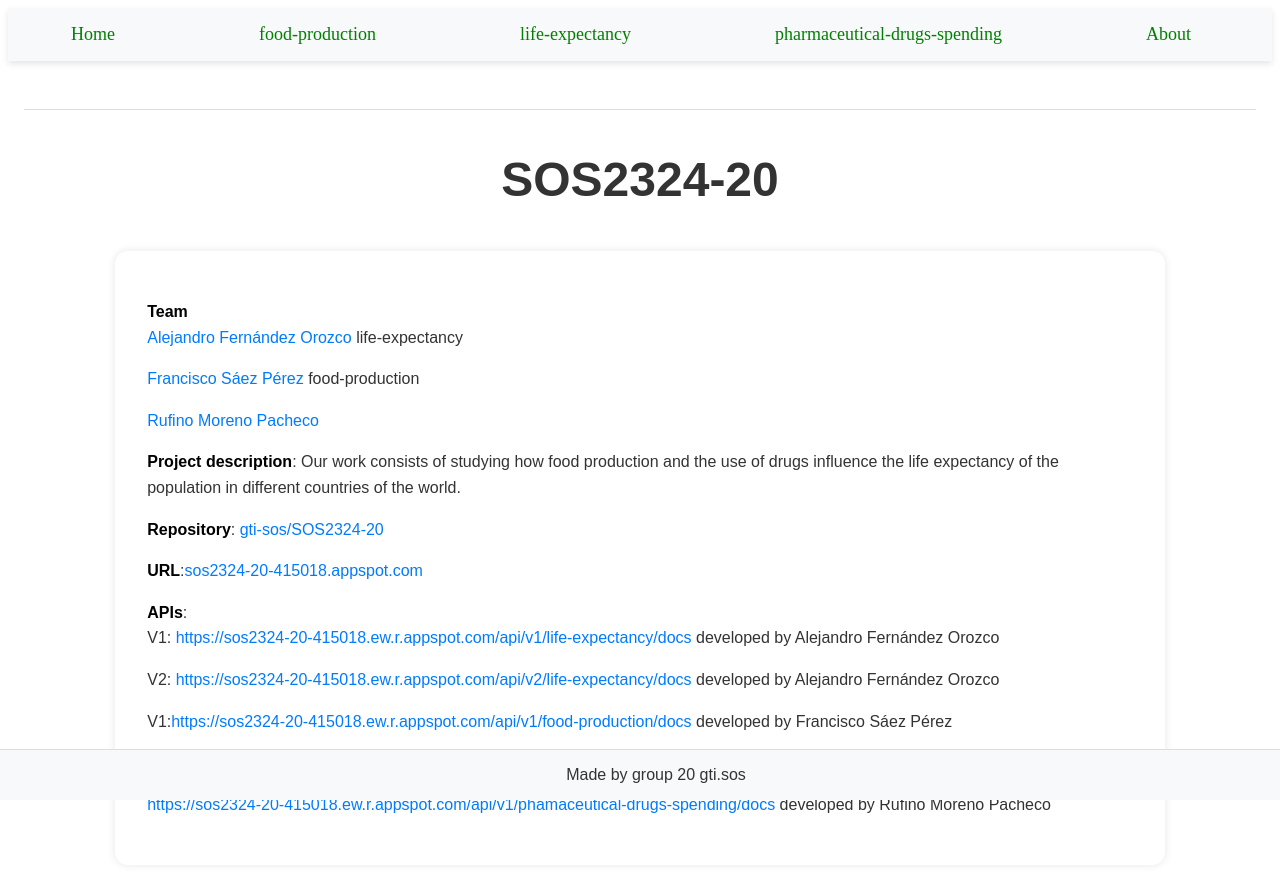
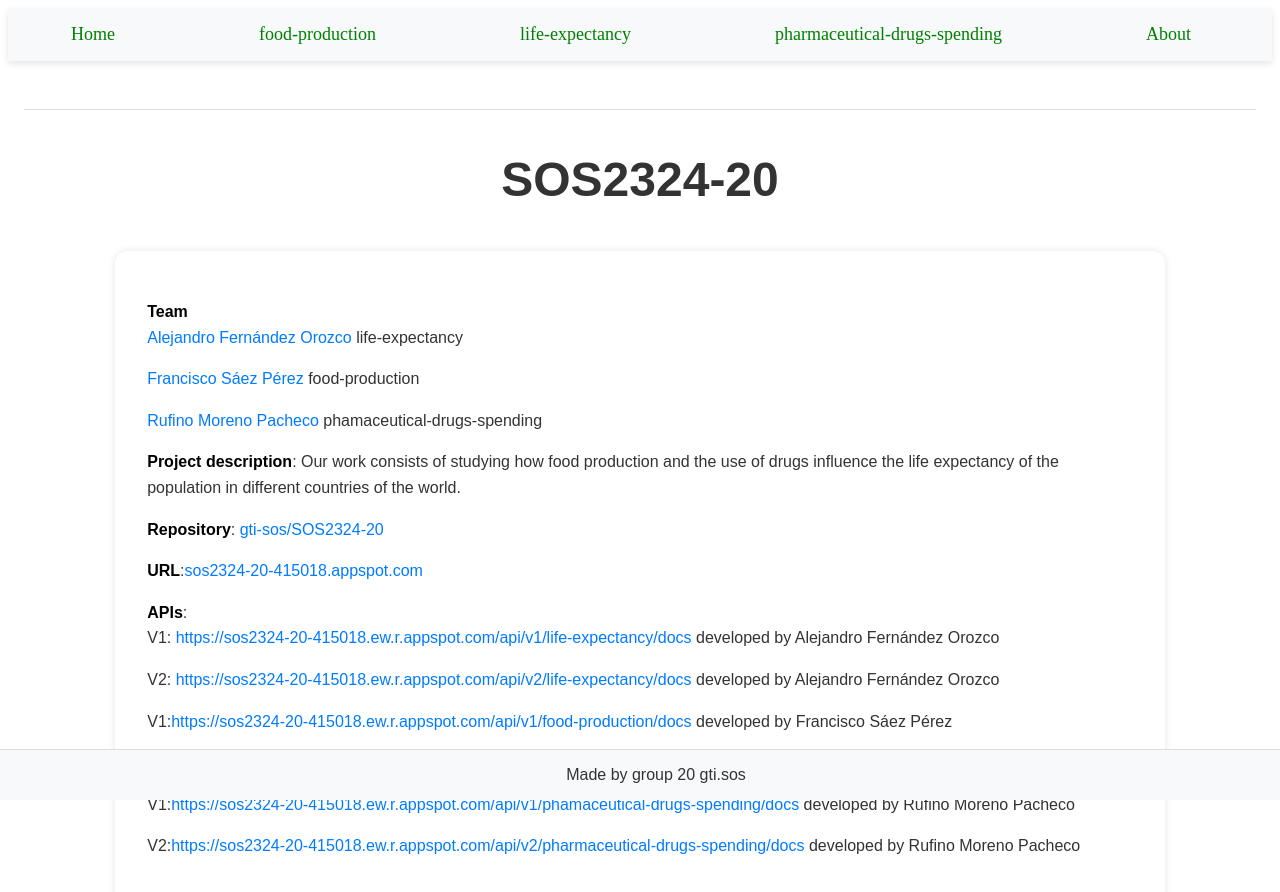
Before and after one commit to gti-sos/SOS2324-20, a SvelteKit app in the folder front/: page / in a window 1280 px wide. Shown: the top 892 px of the page. Built offline with nearby package versions, Linux system fonts and the light colour scheme.

Commit message:
playwright

```diff
--- a/front/src/routes/+page.svelte
+++ b/front/src/routes/+page.svelte
@@ -9,7 +9,7 @@
     <ul>
       <li><a href="https://github.com/Alexfer02">Alejandro Fernández Orozco</a> life-expectancy</li>
       <li><a href="https://github.com/C1sko">Francisco Sáez Pérez</a> food-production</li>
-      <li><a href="https://github.com/rufmorpac">Rufino Moreno Pacheco</a></li>
+      <li><a href="https://github.com/rufmorpac">Rufino Moreno Pacheco</a> phamaceutical-drugs-spending</li>
     </ul>
   </li>
   <li><strong>Project description</strong>: Our work consists of studying how food production and the use of drugs influence the life expectancy of the population in different countries of the world.</li>
@@ -21,7 +21,8 @@
       <li>V2: <a href="https://sos2324-20-415018.ew.r.appspot.com/api/v2/life-expectancy/docs"> https://sos2324-20-415018.ew.r.appspot.com/api/v2/life-expectancy/docs</a> developed by Alejandro Fernández Orozco</li>
       <li>V1:<a href="https://sos2324-20-415018.ew.r.appspot.com/api/v1/food-production/docs">https://sos2324-20-415018.ew.r.appspot.com/api/v1/food-production/docs</a> developed by Francisco Sáez Pérez</li>
       <li>V2:<a href="https://sos2324-20-415018.ew.r.appspot.com/api/v2/food-production/docs">https://sos2324-20-415018.ew.r.appspot.com/api/v2/food-production/docs</a> developed by Francisco Sáez Pérez</li>
-      <li><a href="https://sos2324-20-415018.ew.r.appspot.com/api/v1/phamaceutical-drugs-spending/docs">https://sos2324-20-415018.ew.r.appspot.com/api/v1/phamaceutical-drugs-spending/docs</a> developed by Rufino Moreno Pacheco</li>
+      <li>V1:<a href="https://sos2324-20-415018.ew.r.appspot.com/api/v1/phamaceutical-drugs-spending/docs">https://sos2324-20-415018.ew.r.appspot.com/api/v1/phamaceutical-drugs-spending/docs</a> developed by Rufino Moreno Pacheco</li>
+      <li>V2:<a href="https://sos2324-20-415018.ew.r.appspot.com/api/v2/phamaceutical-drugs-spending/docs">https://sos2324-20-415018.ew.r.appspot.com/api/v2/pharmaceutical-drugs-spending/docs</a> developed by Rufino Moreno Pacheco</li>
     </ul>
   </li>
 </ul>
```
Also changed, not shown: 1 other file (tests, documents, lock files or other folders).
